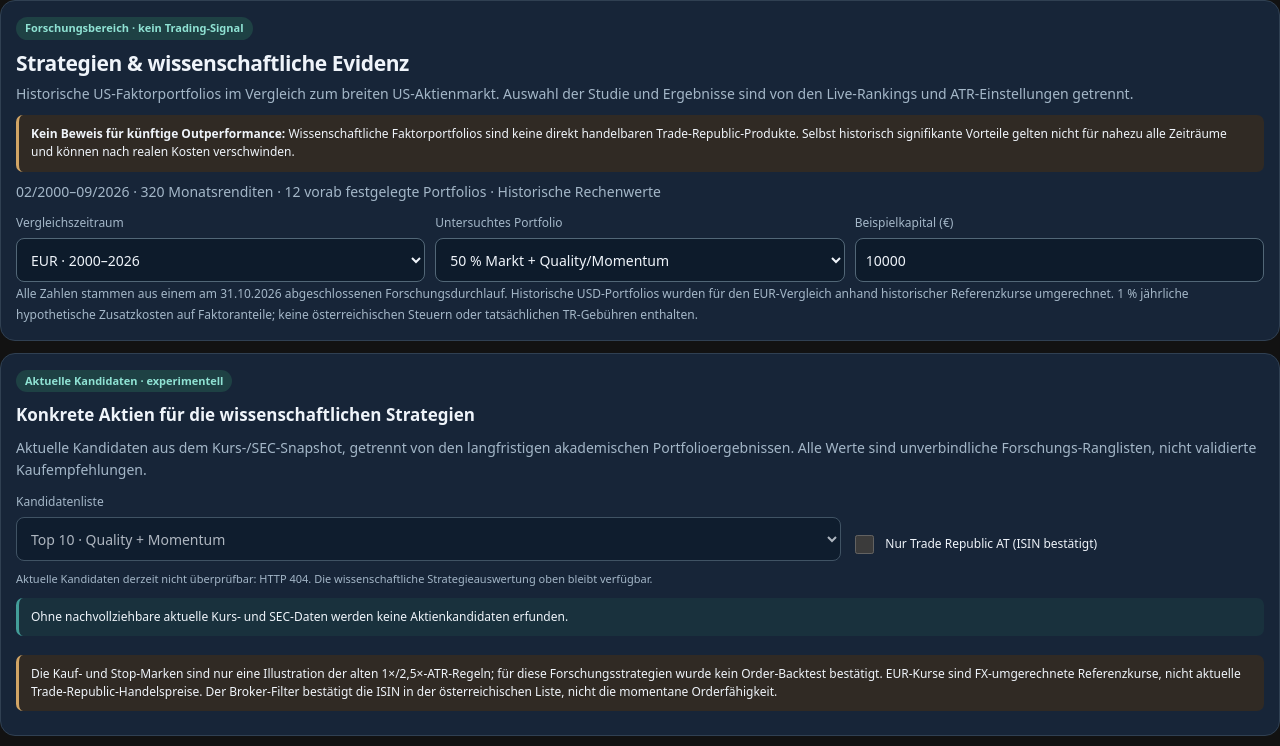
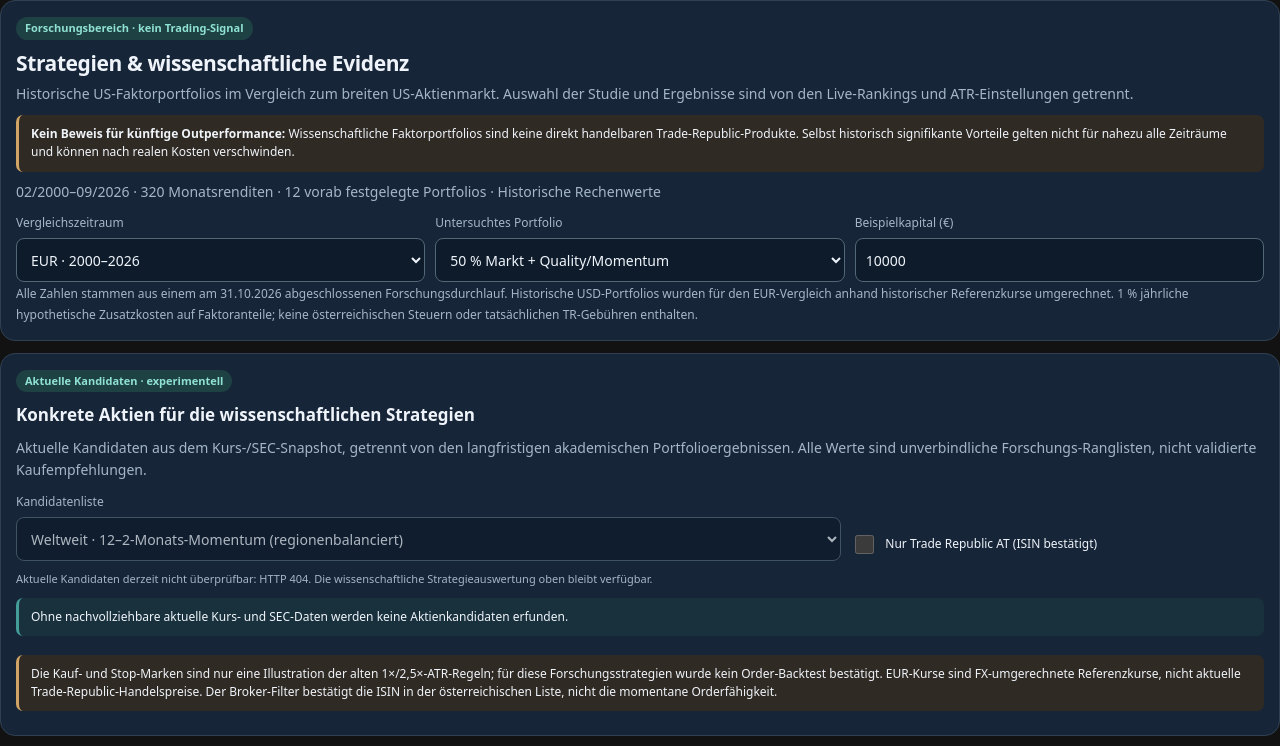
Before and after one commit to BoraBoraPalm/Bottleneck-Lab-Android, a plain HTML site: page docs/strategies.html in a window 1280 px wide. Shown: the top 746 px of the page. Drawn offline with Linux system fonts and the light colour scheme; no server answers.

Commit message:
Offer global momentum as default research candidate list; label SEC-dependent strategies USA-only

```diff
--- a/docs/strategies.html
+++ b/docs/strategies.html
@@ -103,8 +103,9 @@ li{margin:5px 0}
       <div>
         <label for="candidateKind">Kandidatenliste</label>
         <select id="candidateKind" disabled>
-          <option value="quality_momentum">Top 10 · Quality + Momentum</option>
-          <option value="quality_value_momentum">Top 10 · Quality + Value + Momentum</option>
+          <option value="global_momentum" selected>Weltweit · 12–2-Monats-Momentum (regionenbalanciert)</option>
+          <option value="quality_momentum">Top 10 · Quality + Momentum (SEC/USA)</option>
+          <option value="quality_value_momentum">Top 10 · Quality + Value + Momentum (SEC/USA)</option>
           <option value="bottleneck_hypotheses">Mögliche Engpass-Exposition (Hypothesen)</option>
           <option value="overlap">Überschneidungen mehrerer Strategien</option>
         </select>
```
